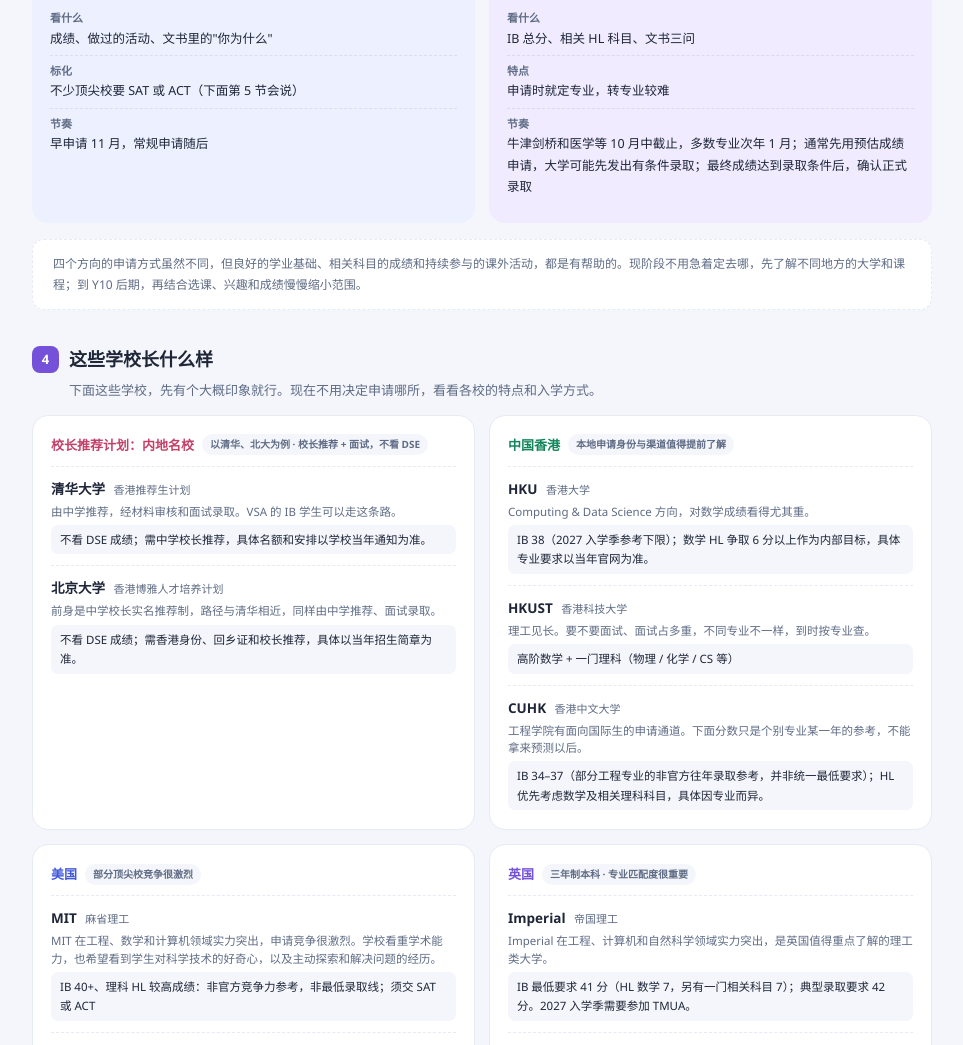
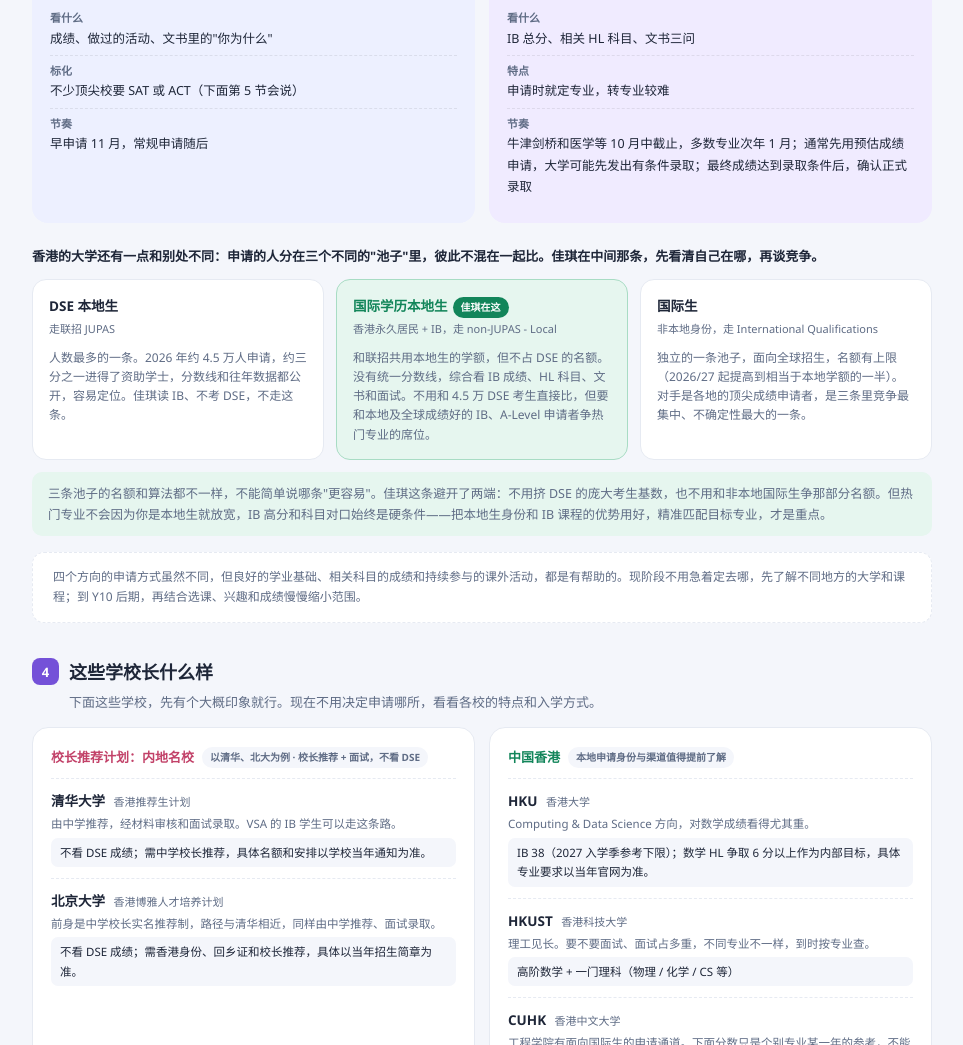
Before and after one commit to Zrrrr9527/amc10-mindmap, a plain HTML site: page shengxue-map.html in a window 1280 px wide. Shown: the part 2040-3085 px from the top of the page, without its empty margins (158-1121 px from the left). Drawn offline with Linux system fonts and the light colour scheme.

Commit message:
Update shengxue-map: add HK three applicant pools comparison

```diff
--- a/shengxue-map.html
+++ b/shengxue-map.html
@@ -95,6 +95,21 @@
   .exit li{padding:6px 0;border-top:1px dashed rgba(0,0,0,.08);}
   .exit li:first-child{border-top:none;}
   .exit li b{display:block;font-size:11px;color:var(--sub);font-weight:600;}
+
+  /* 香港三条申请赛道 */
+  .lane-intro{font-size:13px;color:var(--ink);font-weight:600;margin:22px 0 2px;}
+  .lanes{display:grid;grid-template-columns:repeat(3,1fr);gap:12px;margin:12px 0;}
+  @media(max-width:760px){.lanes{grid-template-columns:1fr;}}
+  .lane{border:1px solid var(--line);border-radius:14px;background:var(--card);padding:15px 16px;}
+  .lane.me{background:var(--greenSoft);border-color:#a8dcc4;}
+  .lane .ln{font-size:13.5px;font-weight:800;margin-bottom:2px;}
+  .lane.me .ln{color:var(--green);}
+  .lane .badge{display:inline-block;font-size:10px;background:var(--green);color:#fff;
+    border-radius:999px;padding:2px 8px;margin-left:5px;vertical-align:middle;font-weight:600;}
+  .lane .lwho{font-size:11px;color:var(--sub);margin-bottom:9px;}
+  .lane .lb{font-size:12px;color:var(--sub);line-height:1.6;}
+  .lane-foot{font-size:12.5px;color:var(--sub);background:var(--greenSoft);
+    border-radius:10px;padding:11px 16px;margin-top:12px;line-height:1.68;}
 
   /* 大学简介 */
   .uni-groups{display:grid;grid-template-columns:repeat(2,1fr);gap:14px;margin:14px 0;}
@@ -305,6 +320,27 @@
     </ul>
   </div>
 </div>
+
+<div class="lane-intro">香港的大学还有一点和别处不同：申请的人分在三个不同的"池子"里，彼此不混在一起比。佳琪在中间那条，先看清自己在哪，再谈竞争。</div>
+<div class="lanes">
+  <div class="lane">
+    <div class="ln">DSE 本地生</div>
+    <div class="lwho">走联招 JUPAS</div>
+    <div class="lb">人数最多的一条。2026 年约 4.5 万人申请，约三分之一进得了资助学士，分数线和往年数据都公开，容易定位。佳琪读 IB、不考 DSE，不走这条。</div>
+  </div>
+  <div class="lane me">
+    <div class="ln">国际学历本地生<span class="badge">佳琪在这</span></div>
+    <div class="lwho">香港永久居民 + IB，走 non-JUPAS - Local</div>
+    <div class="lb">和联招共用本地生的学额，但不占 DSE 的名额。没有统一分数线，综合看 IB 成绩、HL 科目、文书和面试。不用和 4.5 万 DSE 考生直接比，但要和本地及全球成绩好的 IB、A-Level 申请者争热门专业的席位。</div>
+  </div>
+  <div class="lane">
+    <div class="ln">国际生</div>
+    <div class="lwho">非本地身份，走 International Qualifications</div>
+    <div class="lb">独立的一条池子，面向全球招生，名额有上限（2026/27 起提高到相当于本地学额的一半）。对手是各地的顶尖成绩申请者，是三条里竞争最集中、不确定性最大的一条。</div>
+  </div>
+</div>
+<div class="lane-foot">三条池子的名额和算法都不一样，不能简单说哪条"更容易"。佳琪这条避开了两端：不用挤 DSE 的庞大考生基数，也不用和非本地国际生争那部分名额。但热门专业不会因为你是本地生就放宽，IB 高分和科目对口始终是硬条件——把本地生身份和 IB 课程的优势用好，精准匹配目标专业，才是重点。</div>
+
 <div class="note">四个方向的申请方式虽然不同，但良好的学业基础、相关科目的成绩和持续参与的课外活动，都是有帮助的。现阶段不用急着定去哪，先了解不同地方的大学和课程；到 Y10 后期，再结合选课、兴趣和成绩慢慢缩小范围。</div>
 
 <h2><span class="idx">4</span>这些学校长什么样</h2>
```
